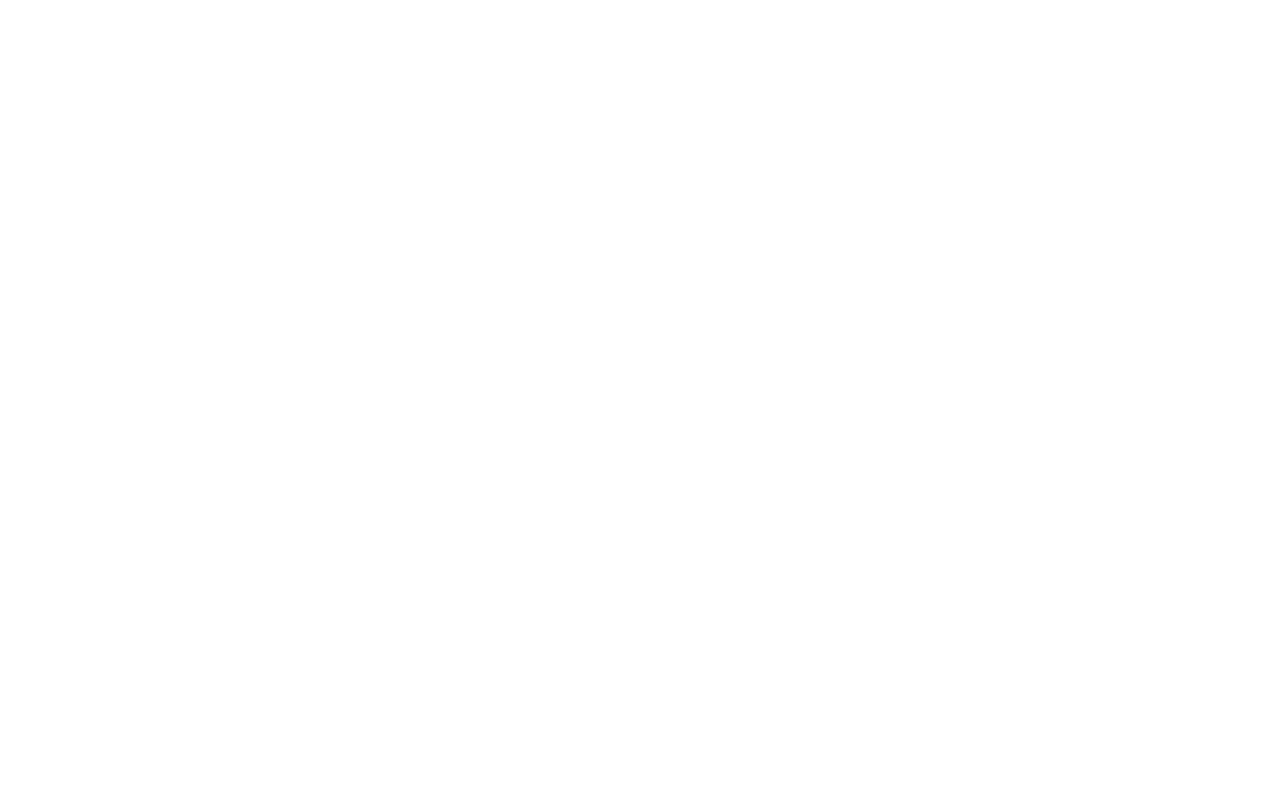
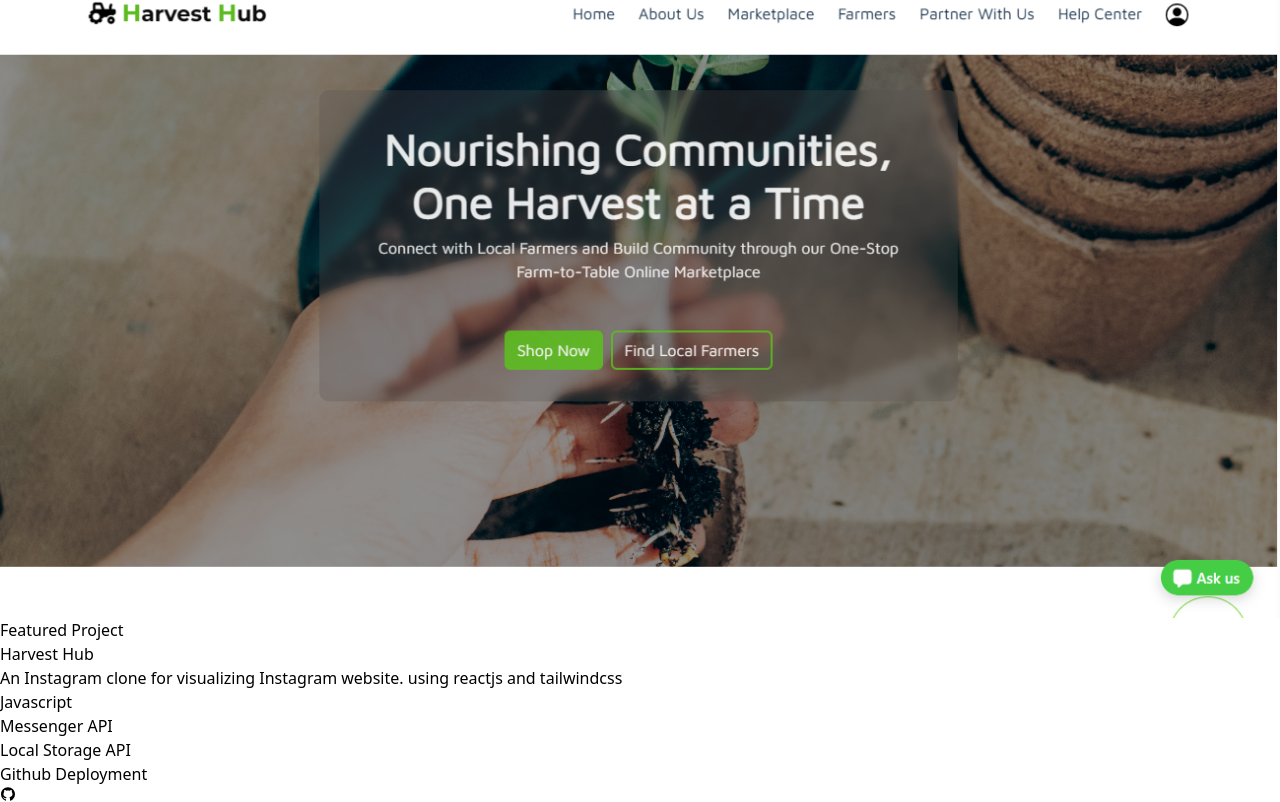
Before and after one commit to jasperayawan/portfolio, a React (Vite) app: page /project in a window 1280 px wide. Before the commit this address had no page. Shown: the part 537-1339 px from the top of the page. Before the commit the page ends 800 px from the top, so only its background shows below. Built offline with nearby package versions, Linux system fonts and the light colour scheme.

Commit message:
update routing

```diff
--- a/src/components/layout.jsx
+++ b/src/components/layout.jsx
@@ -4,7 +4,8 @@
 import Footer from "./footer";
 import { BsFacebook } from 'react-icons/bs'
 import { AiFillInstagram, AiFillGithub } from 'react-icons/ai'
-import Projects from "./projects";
+import InstaProject from '../assets/insta.png'
+import Harvesthub from '../assets/harvesthub.png'
 
 export default function Layout(){
     return(
@@ -37,7 +38,83 @@
                     </div>
                 </div>
 
-                <Projects/>
+                <div className="my-[10rem] mx-auto max-w-2xl lg:max-w-5xl flex flex-col items-center justify-center gap-28 pt-10">
+                <div className='me-auto'>
+                    <h1 className='text-2xl font-bold text-zinc-800'>My Project</h1>
+                </div>
+                <div className="flex flex-col xl:flex-row gap-6">
+                    <Link className='w-full xl:w-1/2 h-auto relative group' to='https://instagram-clone-byjasper.netlify.app/'>
+                        <div className=''>
+                            <img src={InstaProject} alt="" className='ring-1 rounded-md ring-zinc-200'/>
+                        </div>
+                    </Link>
+                    <div className='w-full xl:w-1/2 flex flex-col gap-6 lg:justify-between items-end text-right xl:-ml-16 z-10'>
+                        <div>
+                            <p className='font-bold text-zinc-800 dark:text-zinc-400'>Featured Project</p>
+                            <h2 className='font-bold text-2xl text-slate-600'>Instagram clone 2.0</h2>
+                        </div>
+                        <p className='bg-slate-800 text-slate-400 md:text-base p-2 md:p-6 rounded-md'>
+                            An Instagram clone for visualizing Instagram website. using reactjs and tailwindcss
+                        </p>
+                        <ul className='text-xs md:text-sm tracking-wide flex gap-2 md:gap-5 justify-between'>
+                            <li>
+                                <span className='text-zinc-500'>Reactjs</span>
+                            </li>
+                            <li>
+                                <span className='text-zinc-500'>Javascript</span>
+                            </li>
+                            <li>
+                                <span className='text-zinc-500'>Tailwindcss</span>
+                            </li>
+                            <li>
+                                <span className='text-zinc-500'>Netlify Deployment</span>
+                            </li>
+                        </ul>
+                        <div className='flex gap-5'>
+                            <AiFillGithub className='text-2xl text-zinc-600 dark:text-zinc-200'/>
+                        </div>
+                    </div>
+                </div>
+
+                <div className="flex flex-col xl:flex-row-reverse gap-6">
+                    <Link className='w-full xl:w-1/2 h-auto relative group' to='https://jasperayawan.github.io/miniP2/'>
+                        <div className=''>
+                            <img src={Harvesthub} alt="" className='ring-1 rounded-md ring-zinc-200'/>
+                        </div>
+                    </Link>
+                    <div className='w-full xl:w-1/2 flex flex-col gap-6 lg:justify-between items-end text-right xl:-ml-16 z-10'>
+                        <div>
+                            <p className='font-bold text-zinc-800 dark:text-zinc-400'>Featured Project</p>
+                            <h2 className='font-bold text-2xl text-slate-600'>Harvest Hub</h2>
+                        </div>
+                        <p className='bg-slate-800 xl:-mr-16 text-slate-400 md:text-base p-2 md:p-6 rounded-md'>
+                            An Instagram clone for visualizing Instagram website. using reactjs and tailwindcss
+                        </p>
+                        <ul className='text-xs md:text-sm tracking-wide flex gap-2 md:gap-3 justify-between'>
+                            <li>
+                                <span className='text-zinc-500'>Javascript</span>
+                            </li>
+                            <li>
+                                <span className='text-zinc-500'>Messenger API</span>
+                            </li>
+                            <li>
+                                <span className='text-zinc-500'>Firebase</span>
+                            </li>
+                            <li>
+                                <span className='text-zinc-500'>Github Deployment</span>
+                            </li>
+                        </ul>
+                        <div className='flex gap-5'>
+                            <AiFillGithub className='text-2xl text-zinc-600 dark:text-zinc-200'/>
+                        </div>
+                    </div>
+                </div>
+
+                <Link className="font-bold text-slate-800 underline" to='/project'>
+                    view all
+                </Link>
+
+            </div>
             </main>
             <Footer/>
         </>
--- a/src/main.jsx
+++ b/src/main.jsx
@@ -3,11 +3,13 @@
 import App from './App.jsx'
 import './index.css'
 import { BrowserRouter, Route, Routes } from 'react-router-dom'
+import Projects from './pages/project.jsx'
 
 ReactDOM.createRoot(document.getElementById('root')).render(
   <BrowserRouter>
     <Routes>
       <Route path='/' element={<App/>}/>
+      <Route path='/project' element={<Projects/>}/>
     </Routes>
   </BrowserRouter>
 )
--- a/src/components/projects.jsx
+++ b/src/pages/project.jsx
@@ -1,6 +1,7 @@
 import { Link } from 'react-router-dom'
 import InstaProject from '../assets/insta.png'
 import { AiFillGithub } from 'react-icons/ai'
+import Harvesthub from '../assets/harvesthub.png'
 
 export default function Projects(){
     return(
@@ -44,31 +45,31 @@
                 </div>
 
                 <div className="flex flex-col xl:flex-row-reverse gap-6">
-                    <Link className='w-full xl:w-1/2 h-auto relative group' to='https://instagram-clone-byjasper.netlify.app/'>
+                    <Link className='w-full xl:w-1/2 h-auto relative group' to=''>
                         <div className=''>
-                            <img src={InstaProject} alt="" className='ring-1 rounded-md ring-zinc-200'/>
+                            <img src={Harvesthub} alt="" className='ring-1 rounded-md ring-zinc-200'/>
                         </div>
                     </Link>
                     <div className='w-full xl:w-1/2 flex flex-col gap-6 lg:justify-between items-end text-right xl:-ml-16 z-10'>
                         <div>
                             <p className='font-bold text-zinc-800 dark:text-zinc-400'>Featured Project</p>
-                            <h2 className='font-bold text-2xl text-slate-600'>Instagram clone 2.0</h2>
+                            <h2 className='font-bold text-2xl text-slate-600'>Harvest Hub</h2>
                         </div>
                         <p className='bg-slate-800 xl:-mr-16 text-slate-400 md:text-base p-2 md:p-6 rounded-md'>
                             An Instagram clone for visualizing Instagram website. using reactjs and tailwindcss
                         </p>
                         <ul className='text-xs md:text-sm tracking-wide flex gap-2 md:gap-5 justify-between'>
                             <li>
-                                <span className='text-zinc-500'>Reactjs</span>
-                            </li>
-                            <li>
                                 <span className='text-zinc-500'>Javascript</span>
                             </li>
                             <li>
-                                <span className='text-zinc-500'>Tailwindcss</span>
+                                <span className='text-zinc-500'>Messenger API</span>
                             </li>
                             <li>
-                                <span className='text-zinc-500'>Netlify Deployment</span>
+                                <span className='text-zinc-500'>Local Storage API</span>
+                            </li>
+                            <li>
+                                <span className='text-zinc-500'>Github Deployment</span>
                             </li>
                         </ul>
                         <div className='flex gap-5'>
@@ -76,6 +77,7 @@
                         </div>
                     </div>
                 </div>
+
             </div>
         </>
     )
```
Also changed, not shown: src/assets/harvesthub.png (added).
